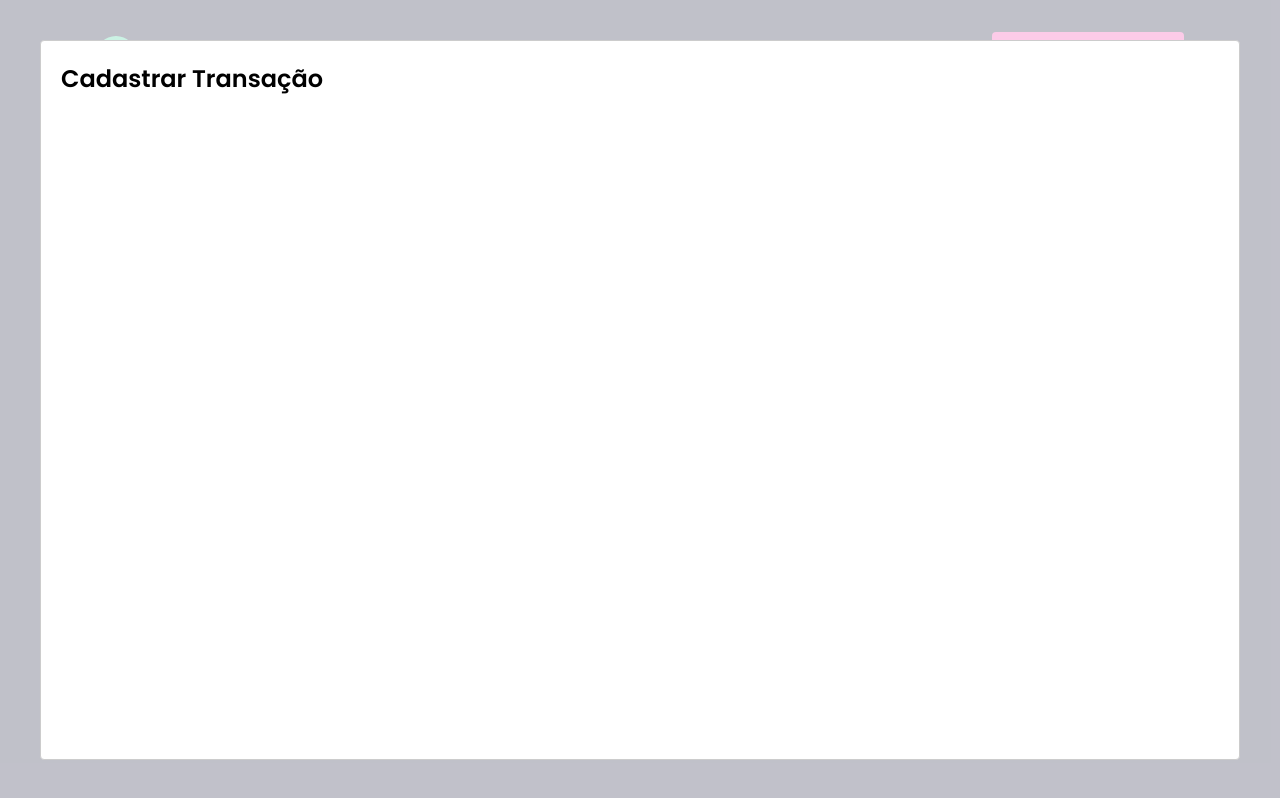
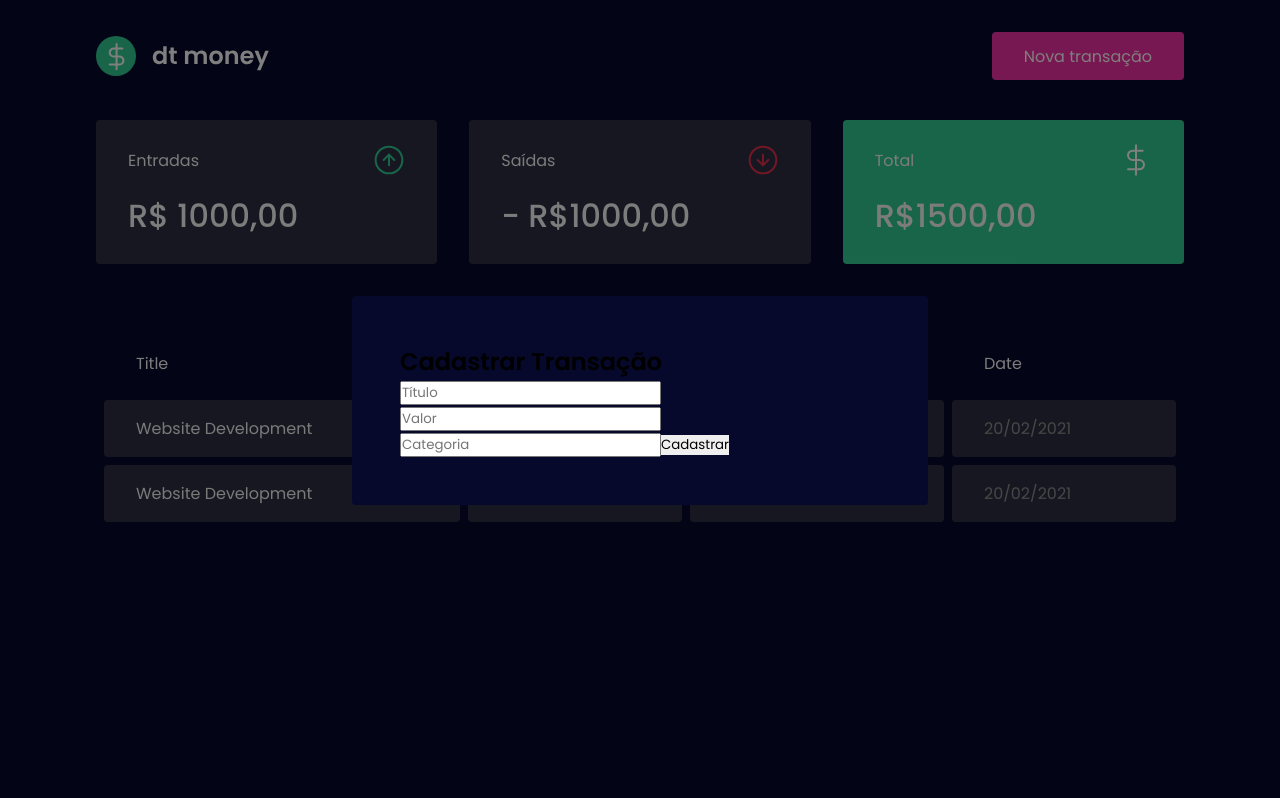
Before and after one commit to andrecampll/dtmoney, a React (Create React App) app: page / in a window 1280 px wide. Both pictures are taken after a click on the button "Nova transação". Built offline with nearby package versions, Linux system fonts and the light colour scheme; no server answers; what miragejs would draw is missing.

Commit message:
Adding form structure

```diff
--- a/src/components/NewTransactionModal/index.tsx
+++ b/src/components/NewTransactionModal/index.tsx
@@ -1,17 +1,50 @@
 import Modal from "react-modal";
+import { Container } from "./styles";
 
 type NewTransactionModalProps = {
   isOpen: boolean;
   onRequestClose: () => void;
 }
 
+const customStyles = {
+  content : {
+    top                   : '50%',
+    left                  : '50%',
+    right                 : 'auto',
+    bottom                : 'auto',
+    marginRight           : '-50%',
+    transform             : 'translate(-50%, -50%)'
+  }
+};
+
 export function NewTransactionModal({ isOpen, onRequestClose }: NewTransactionModalProps) {
   return (
     <Modal
       isOpen={isOpen}
       onRequestClose={onRequestClose}
+      overlayClassName="react-modal-overlay"
+      className="react-modal-content"
     >
-      <h2>Cadastrar Transação</h2>
+      <Container>
+        <h2>Cadastrar Transação</h2>
+
+        <input
+          placeholder="Título"
+        />
+
+        <input
+          type="number"
+          placeholder="Valor"
+        />
+
+        <input
+          placeholder="Categoria"
+        />
+
+        <button type="submit">
+          Cadastrar
+        </button>
+      </Container>
     </Modal>
   )
 }
--- a/src/components/NewTransactionModal/styles.ts
+++ b/src/components/NewTransactionModal/styles.ts
@@ -1,5 +1,5 @@
 import styled from 'styled-components';
 
-export const Container = styled.div`
+export const Container = styled.form`
 
 `;
--- a/src/styles/global.ts
+++ b/src/styles/global.ts
@@ -63,5 +63,27 @@
         font-size: 87.5%;
       }
     }
+
+    .react-modal-overlay {
+      background: rgba(0,0,0,0.5);
+      position: fixed;
+      top: 0;
+      bottom: 0;
+      right: 0;
+      left: 0;
+
+      display: flex;
+      align-items: center;
+      justify-content: center;
+    }
+
+    .react-modal-content {
+      width: 100%;
+      max-width: 576px;
+      background: ${theme.colors.mainBg};
+      padding: 3rem;
+      position: relative;
+      border-radius: 0.25rem;
+    }
   `}
 `;
```
